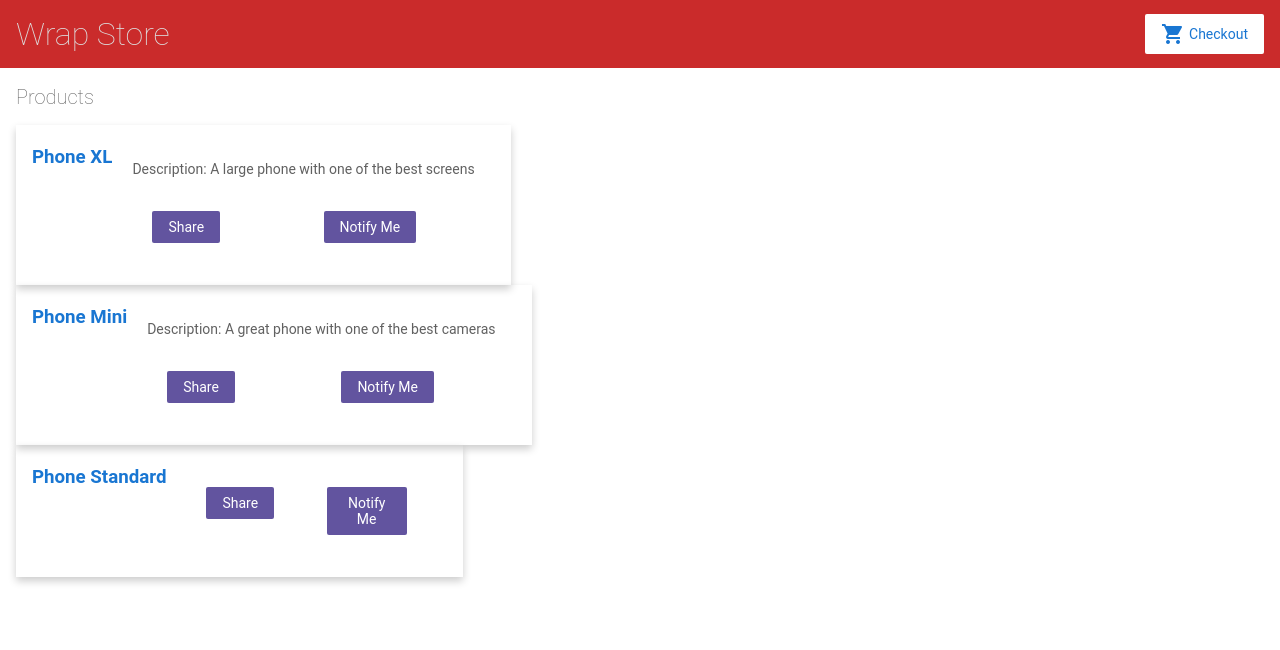
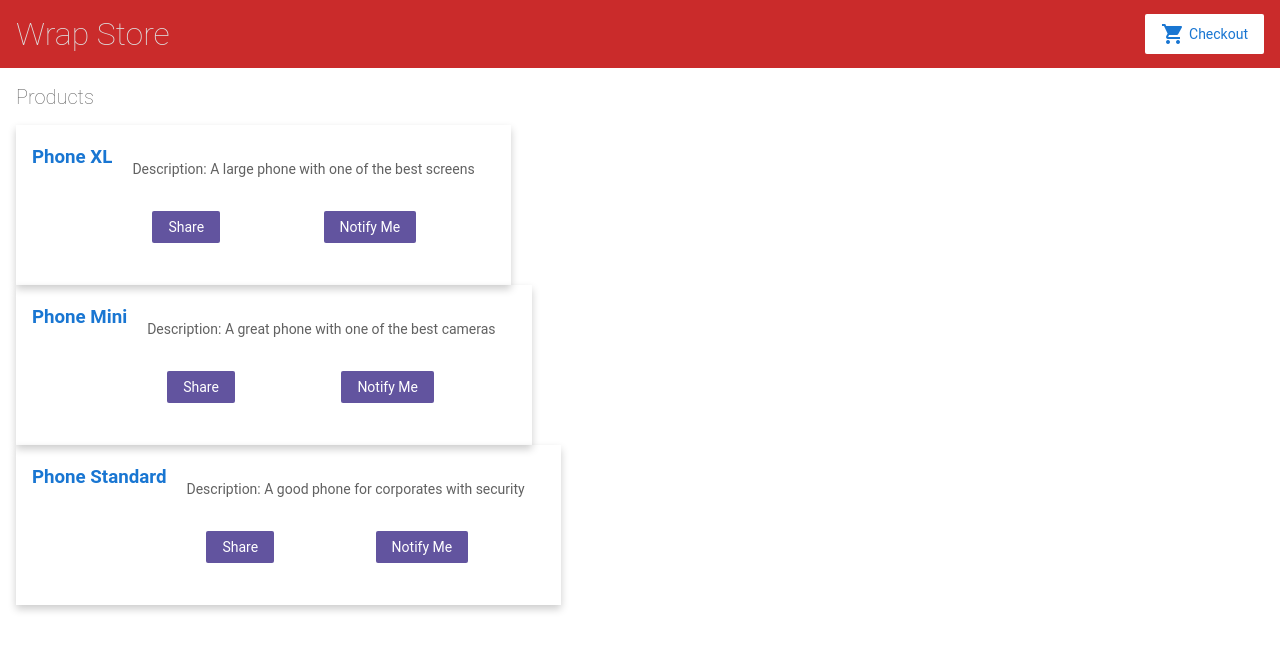
Before and after one commit to Abhijeetd01/angular-wrap_ini, an Angular app: page / in a window 1280 px wide. Shown: the top 650 px of the page. Built offline with nearby package versions, Linux system fonts and the light colour scheme.

Commit message:
1 file modified

```diff
--- a/src/app/products.ts
+++ b/src/app/products.ts
@@ -22,7 +22,7 @@ export const products = [
     id: 3,
     name: 'Phone Standard',
     price: 299,
-    description: ''
+    description: 'A good phone for corporates with security'
   }
 ];
 
```
